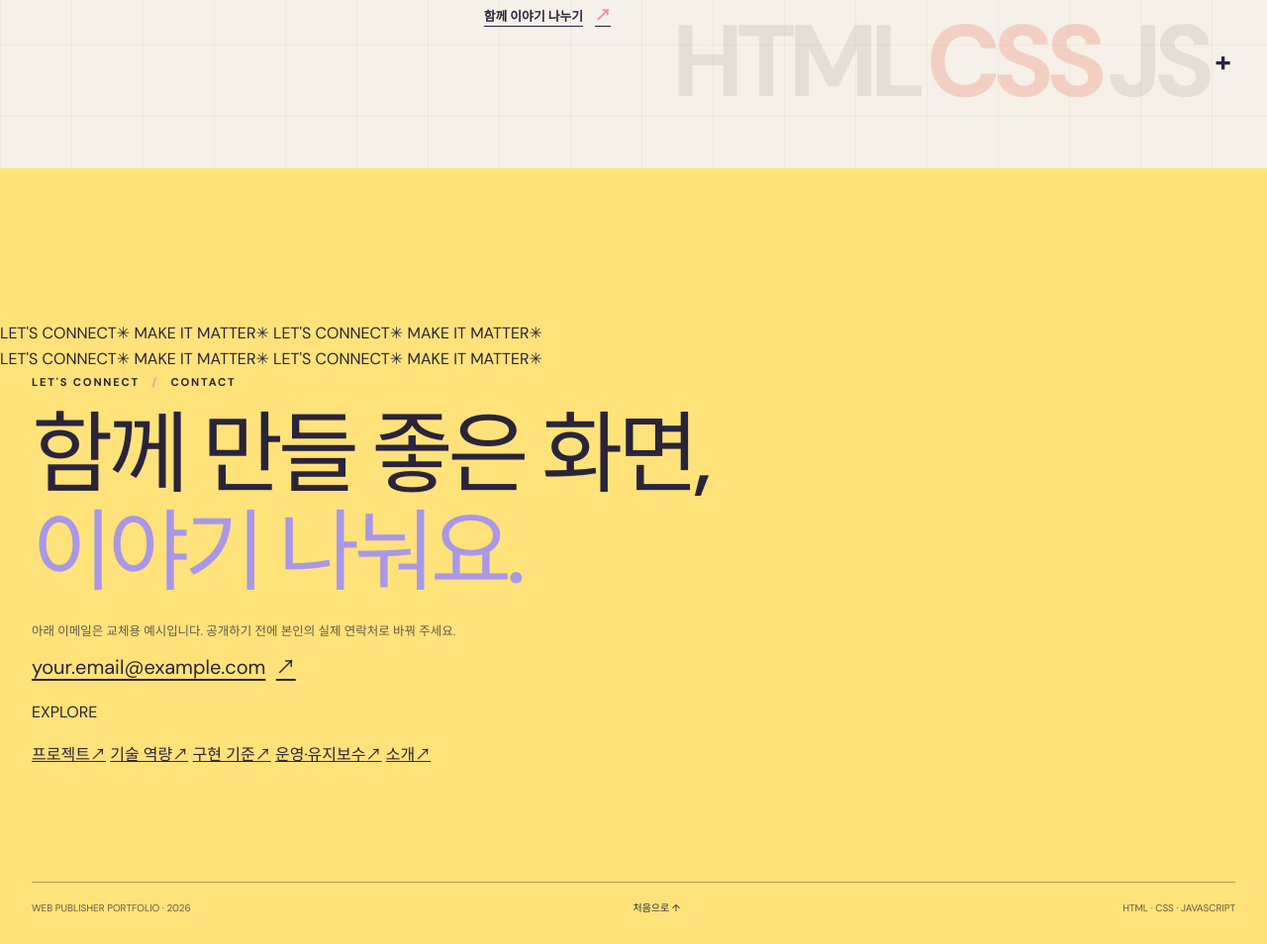
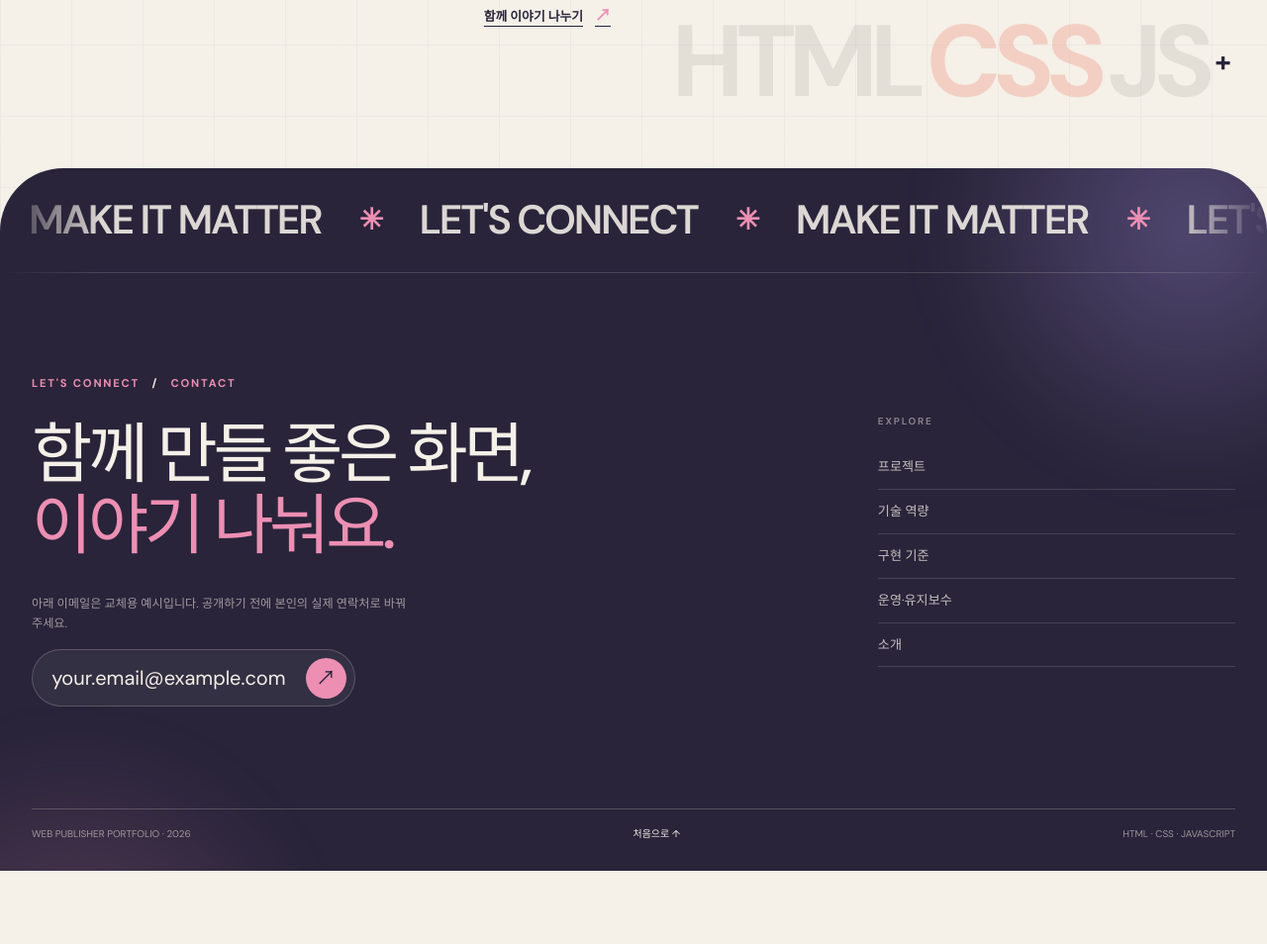
Before and after one commit to gogoringhye/ex, a plain HTML site: page index.html in a window 1280 px wide. Shown: the part 5355-6309 px from the top of the page at 99% size. After the commit the page ends 6235 px from the top, so only its background shows below. Drawn offline with nearby package versions, Linux system fonts and the light colour scheme.

Commit message:
Update style.css

```diff
--- a/style.css
+++ b/style.css
@@ -561,12 +561,12 @@ body {
 .maintenance__intro .eyebrow, .maintenance-step__number, .maintenance-step__label { color: var(--coral); }
 .maintenance-step:hover { background: rgba(236, 143, 179, 0.12); }
 .about__statement { color: var(--coral); }
-.contact { background-color: var(--acid); background-image: none; color: var(--ink); }
-.contact__inner > .eyebrow, .contact__link { color: var(--ink); }
-.contact h2 span { color: var(--lavender); }
-.contact__note, .contact__bottom { color: rgba(41, 36, 58, 0.72); }
-.contact__bottom { border-color: rgba(41, 36, 58, 0.35); }
-.contact__bottom a { color: var(--ink); }
+.contact { background-color: var(--ink); background-image: none; color: var(--paper); }
+.contact__inner > .eyebrow, .contact__link { color: var(--paper); }
+.contact h2 span { color: var(--coral); }
+.contact__note, .contact__bottom { color: rgba(245, 240, 232, 0.64); }
+.contact__bottom { border-color: rgba(245, 240, 232, 0.2); }
+.contact__bottom a { color: var(--paper); }
 .scroll-progress span { background: var(--coral); }
 .custom-cursor { border-color: var(--coral); color: var(--ink); }
 .custom-cursor.is-active { border-color: var(--coral); background: var(--coral); }
@@ -628,3 +628,182 @@ body {
 @media (prefers-reduced-motion: reduce) {
   .hero-visual { transform: none !important; }
 }
+
+.contact {
+  position: relative;
+  overflow: hidden;
+  padding: 0 0 28px;
+  border-radius: 64px 64px 0 0;
+  background-color: var(--ink);
+  background-image: none;
+  color: var(--paper);
+  isolation: isolate;
+}
+.contact::before, .contact::after {
+  position: absolute;
+  z-index: -1;
+  width: clamp(20rem, 42vw, 38rem);
+  aspect-ratio: 1;
+  border-radius: 50%;
+  content: "";
+  filter: blur(28px);
+  pointer-events: none;
+}
+.contact::before {
+  top: -13rem;
+  right: -12rem;
+  background: radial-gradient(circle, rgba(169, 151, 232, 0.32), transparent 68%);
+}
+.contact::after {
+  bottom: -24rem;
+  left: -12rem;
+  background: radial-gradient(circle, rgba(236, 143, 179, 0.22), transparent 68%);
+}
+.contact__marquee {
+  overflow: hidden;
+  border-bottom: 1px solid rgba(245, 240, 232, 0.16);
+  padding-block: 1.15rem;
+  -webkit-mask-image: linear-gradient(90deg, transparent, #000 8%, #000 92%, transparent);
+  mask-image: linear-gradient(90deg, transparent, #000 8%, #000 92%, transparent);
+}
+.contact__marquee-track {
+  display: flex;
+  width: max-content;
+  animation: contact-marquee 30s linear infinite;
+}
+.contact__marquee-set {
+  display: flex;
+  flex: none;
+  align-items: center;
+  gap: clamp(1.25rem, 3vw, 3rem);
+  padding-right: clamp(1.25rem, 3vw, 3rem);
+  color: rgba(245, 240, 232, 0.88);
+  font-size: clamp(1.35rem, 3.2vw, 2.8rem);
+  font-weight: 600;
+  letter-spacing: -0.055em;
+  white-space: nowrap;
+}
+.contact__marquee-mark {
+  color: var(--coral);
+  font-size: 0.72em;
+}
+@keyframes contact-marquee {
+  to { transform: translateX(-50%); }
+}
+.contact__inner {
+  padding-top: clamp(3.5rem, 8vw, 7rem);
+}
+.contact__grid {
+  display: grid;
+  grid-template-columns: minmax(0, 1fr) minmax(12rem, 0.48fr);
+  align-items: center;
+  gap: clamp(3rem, 8vw, 8rem);
+}
+.contact__cta .eyebrow { color: var(--coral); }
+.contact__cta .eyebrow__divider { color: var(--paper); }
+.contact h2 {
+  margin-block: 1.75rem 2rem;
+  font-size: clamp(2.6rem, 5.2vw, 4.5rem);
+  font-weight: 500;
+  line-height: 1.08;
+  letter-spacing: -0.065em;
+}
+.contact h2 span { color: var(--coral); }
+.contact__note {
+  max-width: 46ch;
+  margin: 0 0 1rem;
+  color: rgba(245, 240, 232, 0.58);
+  font-size: 0.76rem;
+}
+.contact__link {
+  display: inline-flex;
+  max-width: 100%;
+  align-items: center;
+  justify-content: space-between;
+  gap: 1.25rem;
+  padding: 0.45rem 0.5rem 0.45rem 1.2rem;
+  border: 1px solid rgba(245, 240, 232, 0.2);
+  border-radius: 999px;
+  background: rgba(245, 240, 232, 0.055);
+  color: var(--paper);
+  font-size: 0.9rem;
+  text-decoration: none;
+  transition: background-color 220ms ease, border-color 220ms ease, transform 220ms var(--ease-out);
+}
+.contact__link:hover {
+  transform: translateY(-2px);
+  border-color: rgba(245, 240, 232, 0.42);
+  background: rgba(245, 240, 232, 0.11);
+}
+.contact__link > span:first-child {
+  overflow-wrap: anywhere;
+}
+.contact__orb {
+  display: grid;
+  width: 2.6rem;
+  height: 2.6rem;
+  flex: none;
+  place-items: center;
+  border-radius: 50%;
+  background: var(--coral);
+  color: var(--ink);
+  font-size: 1.15rem;
+  transition: transform 280ms var(--ease-out), background-color 220ms ease;
+}
+.contact__link:hover .contact__orb {
+  transform: rotate(45deg);
+  background: var(--acid);
+}
+.contact__nav {
+  display: flex;
+  flex-direction: column;
+  align-items: stretch;
+}
+.contact__nav-label {
+  margin: 0 0 1rem;
+  color: rgba(245, 240, 232, 0.46);
+  font-size: 0.62rem;
+  font-weight: 700;
+  letter-spacing: 0.18em;
+}
+.contact__nav a {
+  display: flex;
+  min-height: 2.8rem;
+  align-items: center;
+  justify-content: space-between;
+  gap: 1rem;
+  border-bottom: 1px solid rgba(245, 240, 232, 0.14);
+  color: rgba(245, 240, 232, 0.76);
+  font-size: 0.82rem;
+  text-decoration: none;
+  transition: color 200ms ease, padding 250ms var(--ease-out);
+}
+.contact__nav a span:last-child {
+  color: var(--coral);
+  opacity: 0;
+  transform: translate(-4px, 4px);
+  transition: opacity 200ms ease, transform 250ms var(--ease-out);
+}
+.contact__nav a:hover, .contact__nav a:focus-visible {
+  padding-inline: 0.45rem;
+  color: var(--paper);
+}
+.contact__nav a:hover span:last-child, .contact__nav a:focus-visible span:last-child {
+  opacity: 1;
+  transform: translate(0, 0);
+}
+.contact__bottom {
+  margin-top: clamp(3.5rem, 8vw, 7rem);
+  border-color: rgba(245, 240, 232, 0.2);
+  color: rgba(245, 240, 232, 0.55);
+}
+.contact__bottom a { color: var(--paper); }
+
+@media (max-width: 700px) {
+  .contact { border-radius: 40px 40px 0 0; }
+  .contact__grid { grid-template-columns: 1fr; gap: 3rem; }
+  .contact__nav { max-width: 32rem; }
+}
+@media (prefers-reduced-motion: reduce) {
+  .contact__marquee-track { animation: none; }
+}
```
